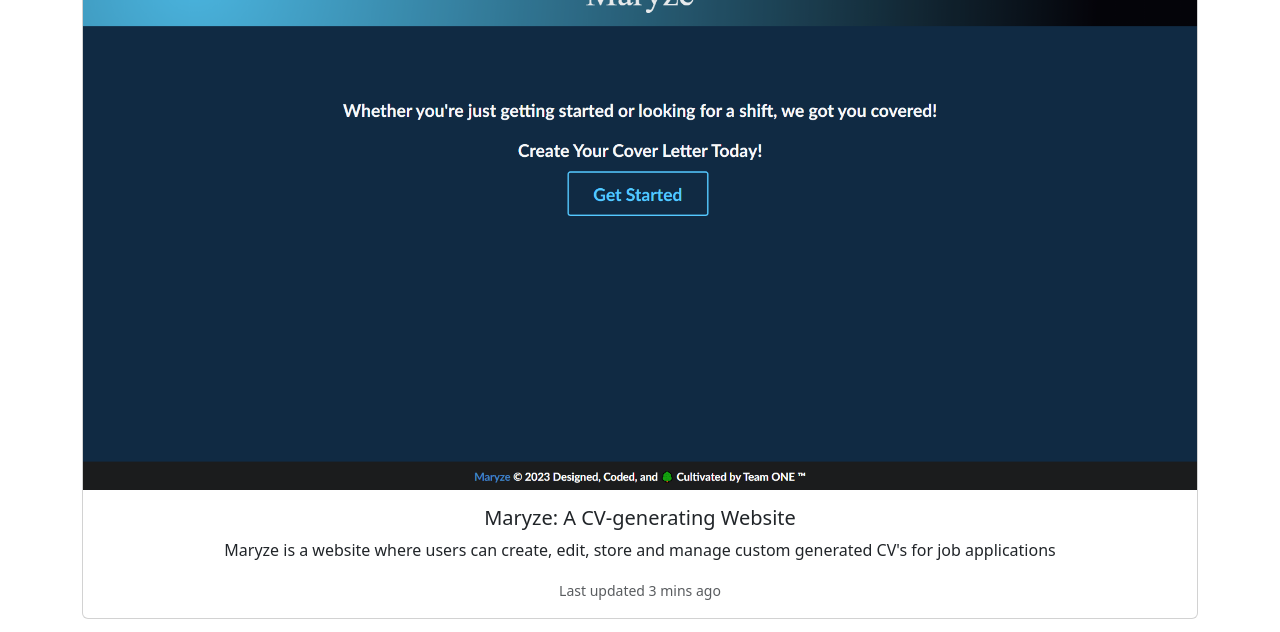
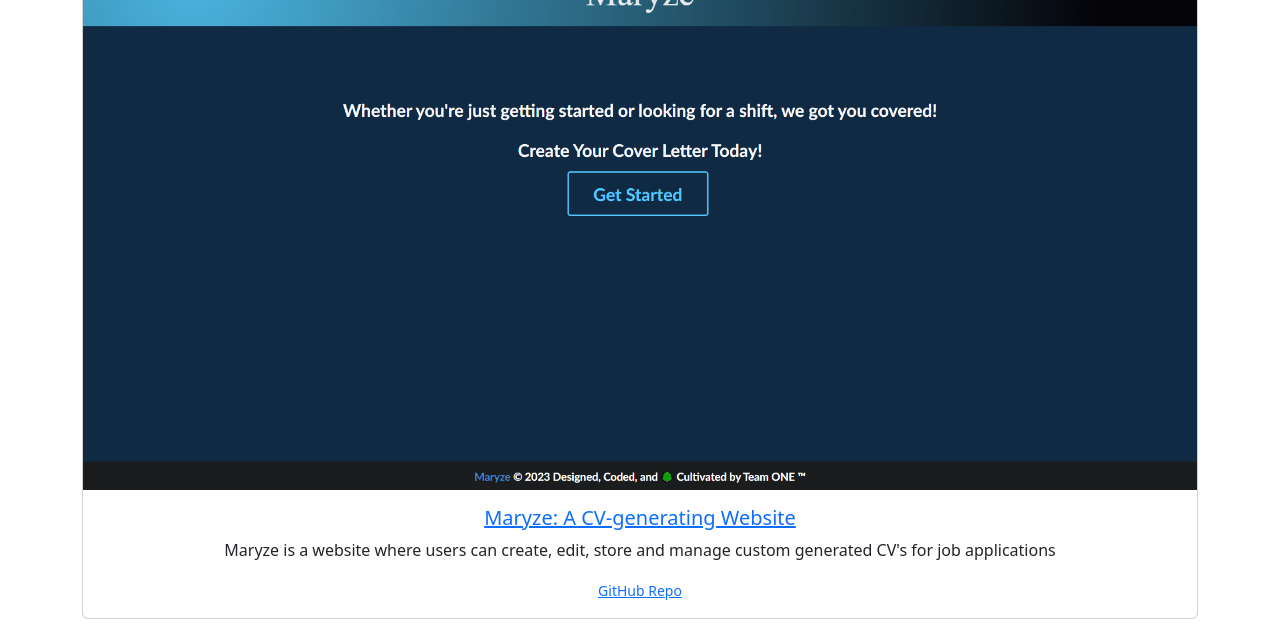
Before and after one commit to IVignollesJeong/professional-portfolio-iv, a plain HTML site: page index.htm in a window 1280 px wide. Shown: the part 426-1058 px from the top of the page. Drawn offline with nearby package versions, Linux system fonts and the light colour scheme.

Commit message:
add link to Maryze

```diff
--- a/index.htm
+++ b/index.htm
@@ -59,14 +59,20 @@
 
   <div class="container-lg">
     <div class="card mb-3" id="apps">
-      <img src="./assets/img/maryze.png" class="card-img-top" alt="Maryze" />
+      <a href="https://maryze-t1p2-1c897d7fd819.herokuapp.com/" target="_blank">
+        <img src="./assets/img/maryze.png" class="card-img-top" alt="Maryze" />
+      </a>
       <div class="card-body text-center">
-        <h5 class="card-title">Maryze: A CV-generating Website</h5>
+        <a href="https://maryze-t1p2-1c897d7fd819.herokuapp.com/" target="_blank">
+          <h5 class="card-title">Maryze: A CV-generating Website</h5>
+        </a>
         <p class="card-text">
           Maryze is a website where users can create, edit, store and manage custom generated CV's for job applications
         </p>
         <p class="card-text">
-          <small class="text-muted">Last updated 3 mins ago</small>
+          <small class="text-muted">
+            <a href="https://github.com/Ronin1702/maryze" target="_blank">GitHub Repo</a>
+          </small>
         </p>
       </div>
     </div>
```
